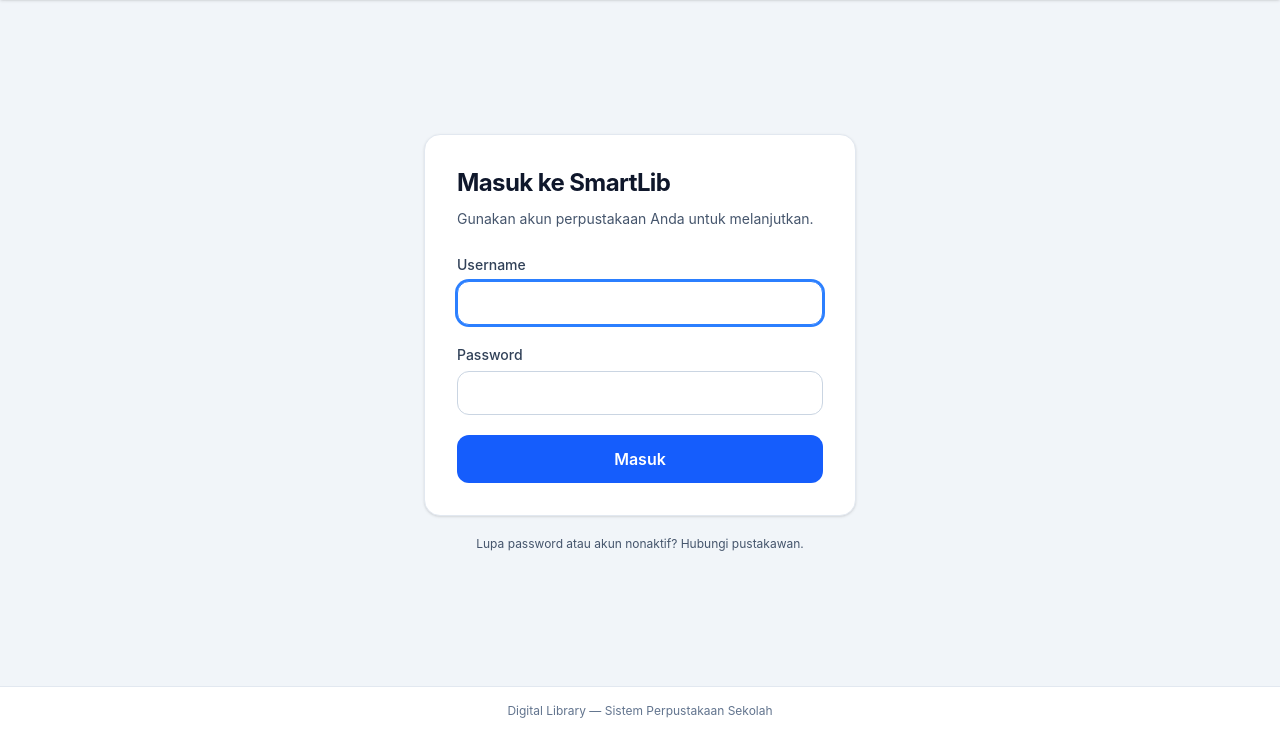
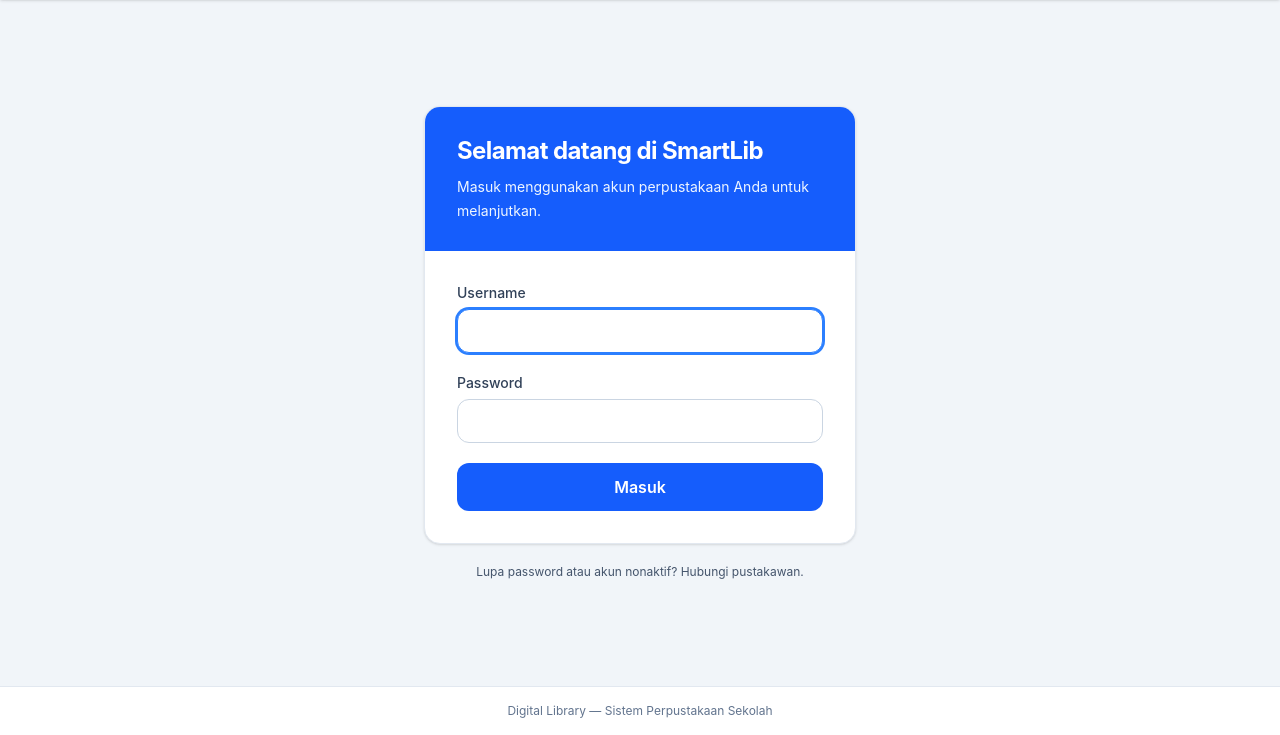
Before and after one commit to davidsantoso737/proyek-rpl-smartlib, a Django app: page /accounts/login/ in a window 1280 px wide. Shown: the part 65-800 px from the top of the page. Run offline with Django 5.2, Linux system fonts and the light colour scheme.

Commit message:
penyesuain halaman login

```diff
--- a/templates/accounts/login.html
+++ b/templates/accounts/login.html
@@ -6,16 +6,17 @@
 
 <div class="flex min-h-[calc(100dvh-10.125rem)] items-center justify-center py-8 sm:py-10">
     <div class="w-full max-w-[27rem]">
-        <div class="rounded-2xl border border-slate-200 bg-white p-6 shadow-sm sm:p-8">
-            <div class="mb-6">
-                <h1 id="login-heading" class="text-2xl font-bold tracking-tight text-slate-900">
-                    Masuk ke SmartLib
+        <div class="overflow-hidden rounded-2xl border border-slate-200 bg-white shadow-sm">
+            <div class="bg-blue-600 px-6 py-6 sm:px-8 sm:py-7">
+                <h1 id="login-heading" class="text-xl font-bold tracking-tight text-white sm:text-2xl">
+                    Selamat datang di SmartLib
                 </h1>
-                <p class="mt-2 text-sm leading-6 text-slate-600">
-                    Gunakan akun perpustakaan Anda untuk melanjutkan.
+                <p class="mt-2 text-sm leading-6 text-blue-50">
+                    Masuk menggunakan akun perpustakaan Anda untuk melanjutkan.
                 </p>
             </div>
 
+            <div class="p-6 sm:p-8">
                 {% if request.GET.logged_out %}
                     <p role="status" class="bg-emerald-50 border border-emerald-200 text-emerald-900 px-4 py-2.5 rounded-xl text-sm mb-5">
                         Anda telah berhasil keluar.
@@ -62,6 +63,7 @@
                     </button>
                 </form>
             </div>
+        </div>
 
         <p class="text-center text-xs text-slate-600 mt-5">
             Lupa password atau akun nonaktif? Hubungi pustakawan.
```
Also changed, not shown: static/css/tailwind.css. Lines whose indentation alone changed are shown as unchanged.
